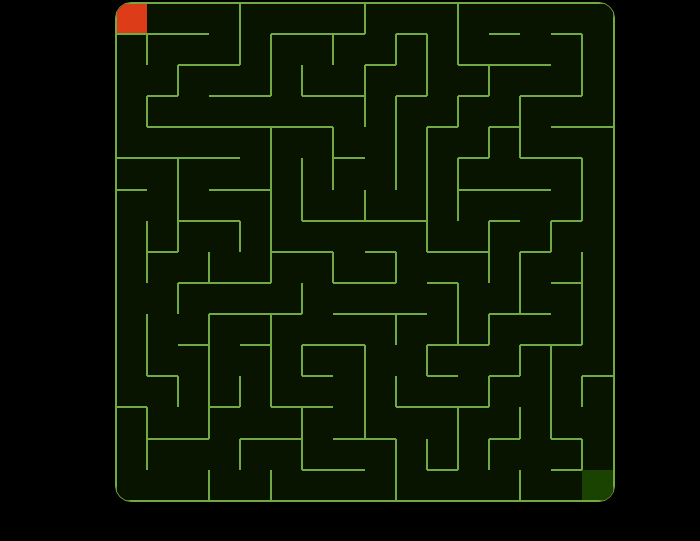
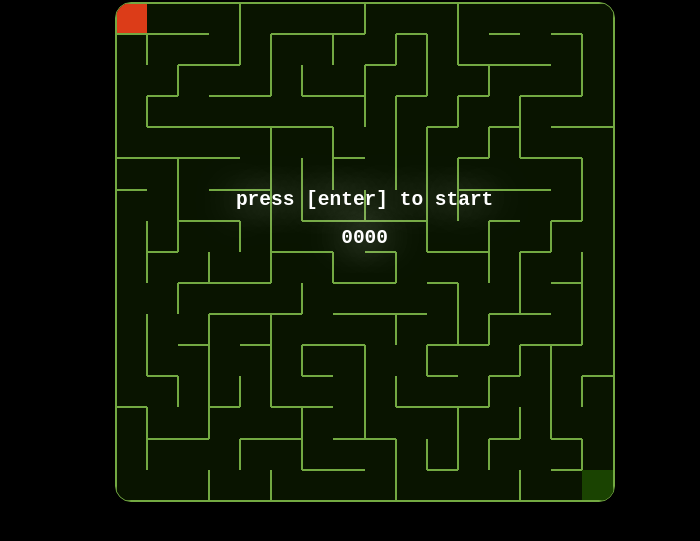
Before and after one commit to krilklem/maze, a plain HTML site: page index.html in a window 1280 px wide. Shown: the part 71-612 px from the top of the page, without its empty margins (291-991 px from the left). Drawn offline with Linux system fonts and the light colour scheme.

Commit message:
Add prompt to start/restart the game

```diff
--- a/index.html
+++ b/index.html
@@ -22,7 +22,11 @@
             </div>
 
             <div id="middle">
-                <h1>Lost</h1>
+                <h1 id="title">Lost</h1>
+                <div id="prompt">
+                    <h2>press [enter] to start</h2>
+                    <h2 id="final-score">0000</h2>
+                </div>
                 <div id="maze"></div>
             </div>
 
--- a/script.js
+++ b/script.js
@@ -10,6 +10,8 @@ document.addEventListener("DOMContentLoaded", () => {
     const score = document.querySelector("#score");
     const score_backlog = document.querySelector("#score-backlog");
     const timer = document.querySelector("#timer");
+    const prompt = document.querySelector("#prompt");
+    const final_score = document.querySelector("#final-score");
 
     // draw complete maze
     drawMaze(maze);
@@ -52,8 +54,6 @@ document.addEventListener("DOMContentLoaded", () => {
             }
         }
         else {
-            // TO DO: message to press anything to start
-
             if ( key === "enter" ) {
                 n = 4;
                 drawMaze(maze);
@@ -71,6 +71,9 @@ document.addEventListener("DOMContentLoaded", () => {
                 exit = cells[n * n - 1];
                 exit.classList.add("exit");
 
+                prompt.style["display"] = "none";
+
+                // countdown
                 let intervalID = setInterval(() => {
                     timeLeft--;
                     timer.textContent = `${String(Math.floor(timeLeft / 60)).padStart(2, '0')} : ${String(timeLeft % 60).padStart(2, '0')}`;
@@ -78,12 +81,11 @@ document.addEventListener("DOMContentLoaded", () => {
                     {
                         clearInterval(intervalID);
 
-                        //// TO DO: allow the player to restart the game if they press any key
+                        final_score.textContent = String(cumulativeScore).padStart(4, '0');
+                        prompt.style["display"] = "block";
                     }
                 }, 1000);
             }
-
-
         }
 
         if ( escaped )
--- a/style.css
+++ b/style.css
@@ -57,3 +57,17 @@ body {
 .escaped {
     background-color: var(--asparagus);
 }
+
+#middle {
+    position: relative;
+    display: flex;
+    flex-direction: column;
+    justify-content: center;
+}
+
+#prompt {
+    position: absolute;
+    color: white;
+    align-self: center;
+    text-shadow: 0 0 40px white;
+}
```
